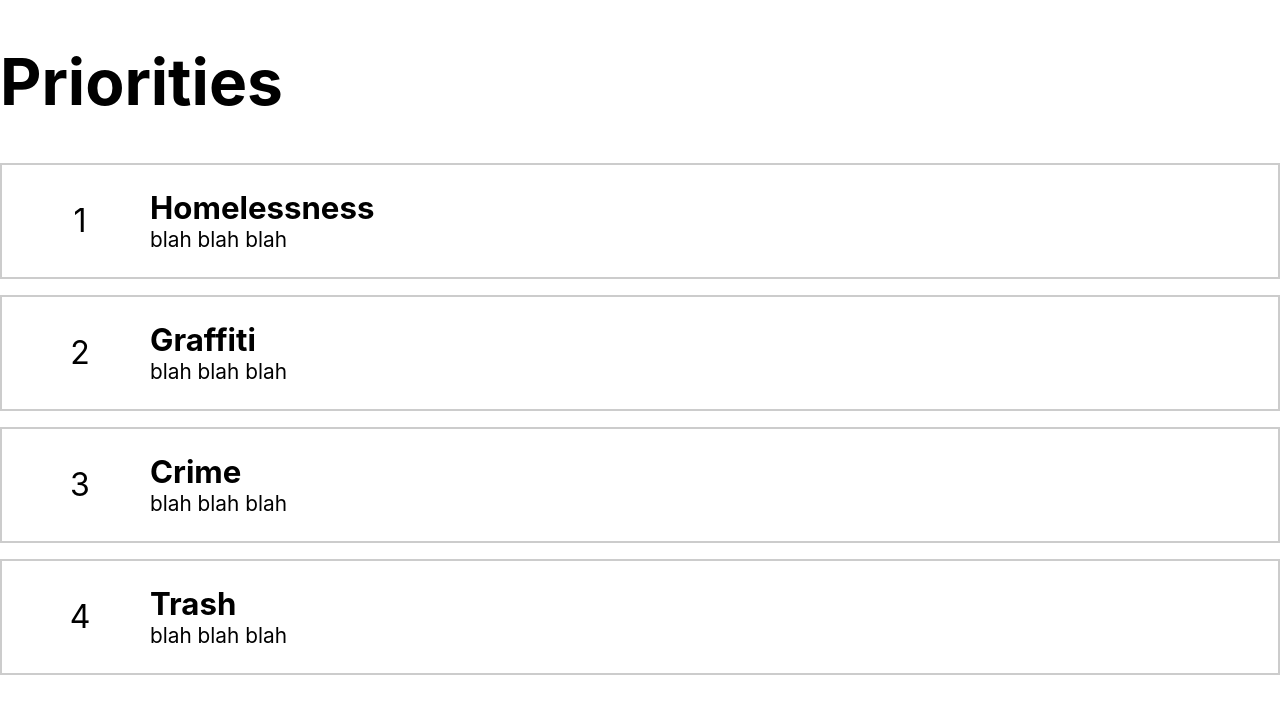
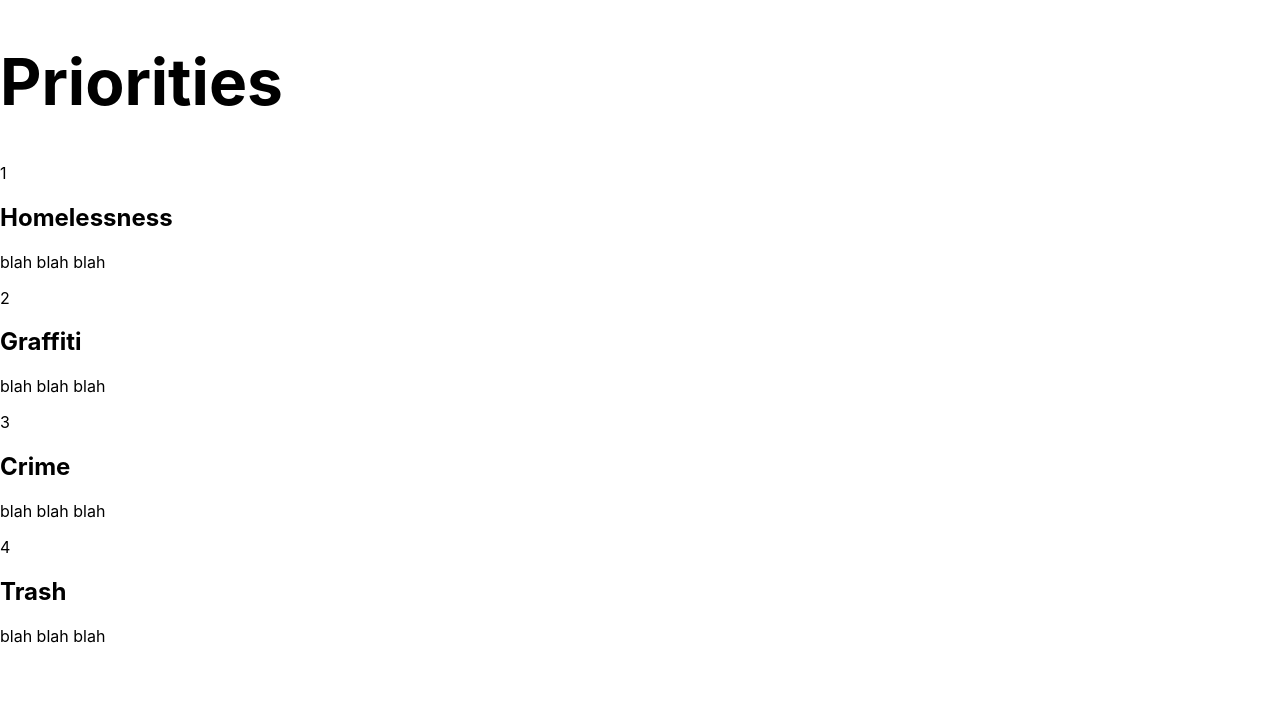
Before and after one commit to code4sac/neighborhood-connect, a React (Create React App) app: page / in a window 1280 px wide. Shown: the top 714 px of the page. Built offline with nearby package versions, Linux system fonts and the light colour scheme.

Commit message:
remove styled component from PriorityCard

```diff
--- a/src/components/PriorityCard.js
+++ b/src/components/PriorityCard.js
@@ -1,39 +1,6 @@
 import React from "react";
 import PropTypes from "prop-types";
 import { Link } from "react-router-dom";
-import styled from "styled-components";
-
-const StyledPriorityCard = styled.div`
-  border: solid 2px #ccc;
-  margin-bottom: 1rem;
-  padding: 0.5rem;
-  display: grid;
-  grid: 6rem / 1fr 8fr;
-  text-decoration: none;
-  font-size: 1.3rem;
-`;
-
-const RankWrapper = styled.div`
-  display: flex;
-  justify-content: center;
-  align-items: center;
-  font-size: 2rem;
-`;
-
-const CardSummaryWrapper = styled.div`
-  display: flex;
-  flex-direction: column;
-  justify-content: center;
-  align-items: flex-start;
-`;
-
-const StyledCardTitle = styled.h2`
-  margin: 0;
-`;
-
-const StyledCardDescription = styled.p`
-  margin: 0;
-`;
 
 const PriorityCard = ({ title, rank, description }) => {
   return (
@@ -41,15 +8,15 @@ const PriorityCard = ({ title, rank, description }) => {
       to="/priorityDetails"
       style={{ "text-decoration": "none", color: "#000", cursor: "pointer" }}
     >
-      <StyledPriorityCard>
-        <RankWrapper>
+      <div>
+        <div>
           <p>{rank}</p>
-        </RankWrapper>
-        <CardSummaryWrapper>
-          <StyledCardTitle>{title}</StyledCardTitle>
-          <StyledCardDescription>{description}</StyledCardDescription>
-        </CardSummaryWrapper>
-      </StyledPriorityCard>
+        </div>
+        <div>
+          <h2>{title}</h2>
+          <p>{description}</p>
+        </div>
+      </div>
     </Link>
   );
 };
```
